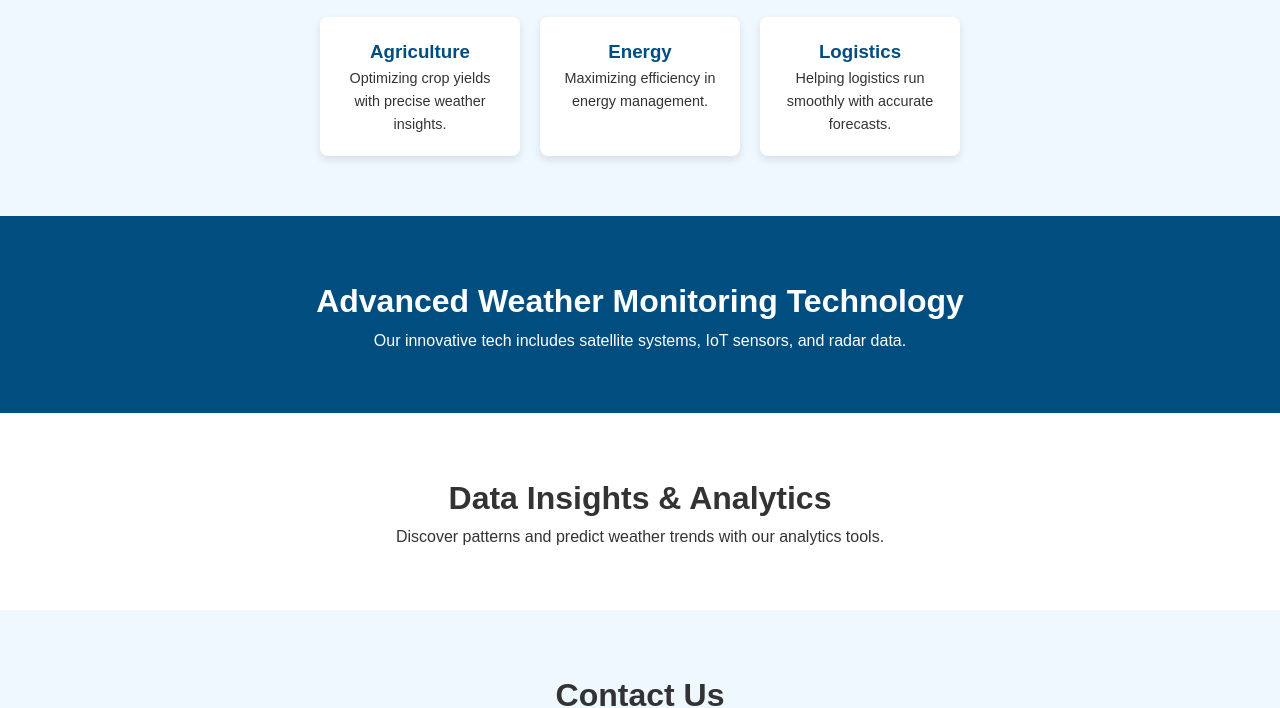
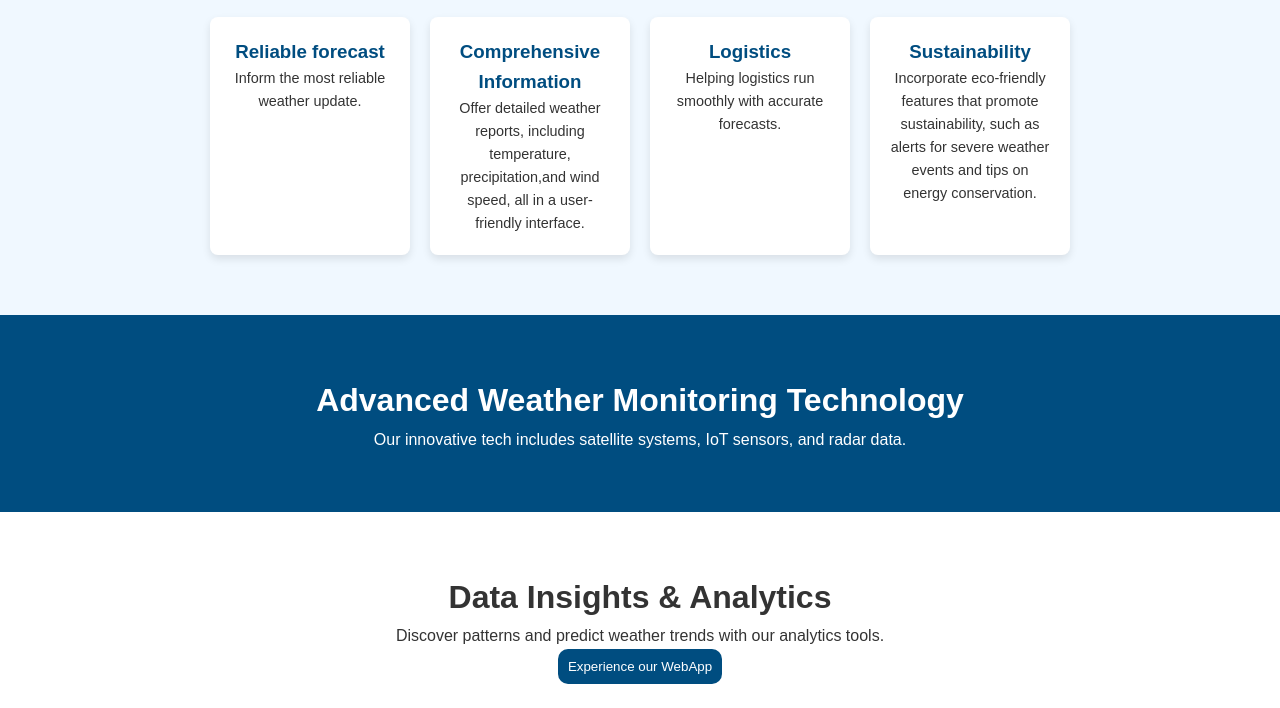
Before and after one commit to OR-PHIC/Orphic, a plain HTML site: page index.html in a window 1280 px wide. Shown: the part 487-1195 px from the top of the page. Drawn offline with Linux system fonts and the light colour scheme.

Commit message:
added change

```diff
--- a/index.html
+++ b/index.html
@@ -53,7 +53,7 @@
     /* Hero Section */
     .hero {
         background: url('weather-background.jpg') center/cover no-repeat;
-        color: #fff;
+        color: #0f0f0f;
         padding: 100px 20px;
         text-align: center;
     }
@@ -121,6 +121,15 @@
     .insights h2 {
         font-size: 2em;
     }
+    .insightbutton{
+        background-color:#004d80;
+        padding: 10px;
+        color: #fff;
+        border-radius: 10px;
+        border: none;
+
+
+    }
 
     /* Contact Section */
     .contact {
@@ -165,6 +174,9 @@
     .contact form button:hover {
         background: #00aaff;
     }
+    .hotline{
+
+    }
 
     /* Footer */
     footer {
@@ -199,16 +211,20 @@
         <h2>Solutions for Every Industry</h2>
         <div class="solution-cards">
             <div class="card">
-                <h3>Agriculture</h3>
-                <p>Optimizing crop yields with precise weather insights.</p>
+                <h3>Reliable forecast</h3>
+                <p>Inform the most reliable weather update.</p>
             </div>
             <div class="card">
-                <h3>Energy</h3>
-                <p>Maximizing efficiency in energy management.</p>
+                <h3>Comprehensive Information</h3>
+                <p>Offer detailed weather reports, including temperature, precipitation,and wind speed, all in a user-friendly interface.</p>
             </div>
             <div class="card">
                 <h3>Logistics</h3>
                 <p>Helping logistics run smoothly with accurate forecasts.</p>
+            </div>
+            <div class="card">
+                <h3>Sustainability</h3>
+                <p>Incorporate eco-friendly features that promote sustainability, such as alerts for severe weather events and tips on energy conservation.</p>
             </div>
         </div>
     </section>
@@ -223,6 +239,9 @@
     <section id="insights" class="insights">
         <h2>Data Insights & Analytics</h2>
         <p>Discover patterns and predict weather trends with our analytics tools.</p>
+        <a href="https://or-phic.github.io/WebApp/index.html">
+        <button type="submit" class="insightbutton" > Experience our WebApp</button>
+    </a>
     </section>
 
     <!-- Contact Section -->
@@ -239,6 +258,16 @@
         </form>
     </section>
 
+     <!-- Emergency Hotlines -->
+     <section id="hotlines" class="hotlines">
+        <h2>Manolo Fortich Emergency Hotlines</h2>
+        <p>Local Disaster Risk Reduction and Management Office (LDRRMO): 0915-813-9494</p>
+        <p>Barangay Health Emergency Respose Team (BHERTs): 0956-407-9652</p>
+        <p>Manolo Fortich Rescue: 0915-813-9494</p>
+        <p>Police Department: 0916-313-7327</p>
+    </section>
+
+
     <!-- Footer -->
     <footer>
         <p>&copy; 2024 ORPHIC Weather Monitoring. All rights reserved.</p>
```
